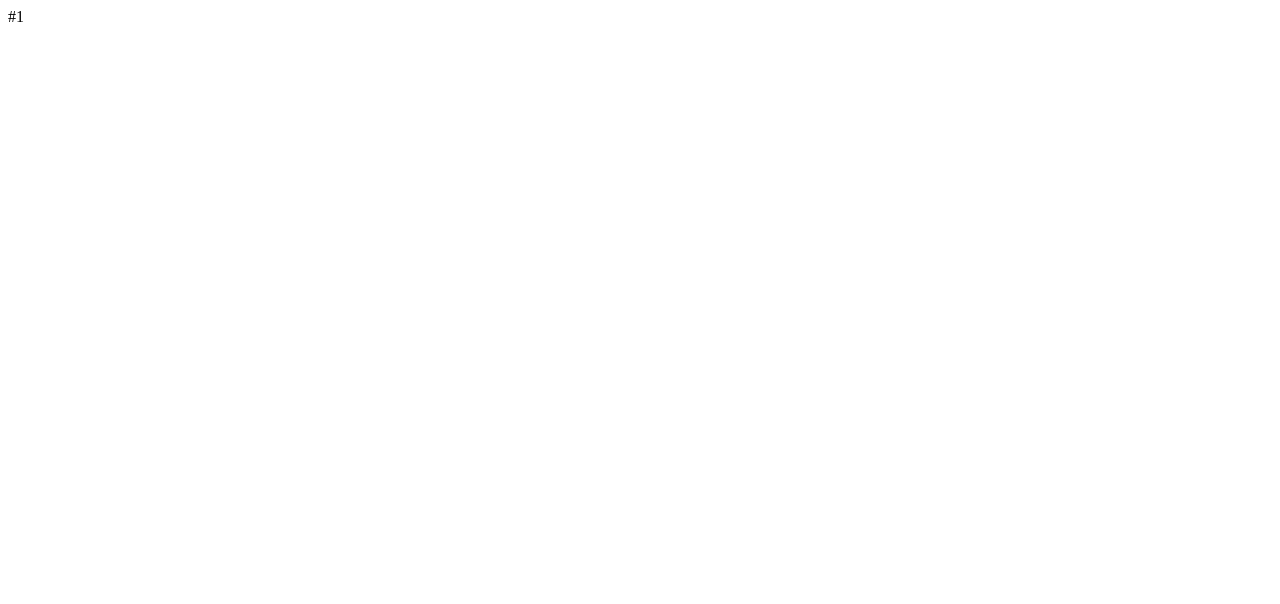
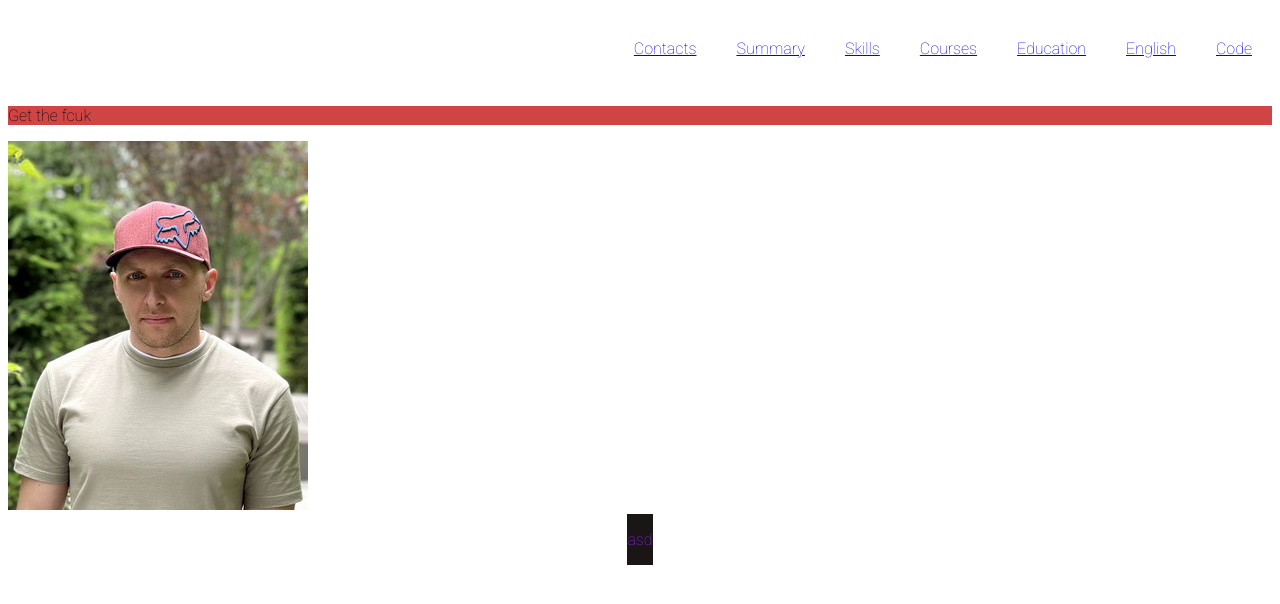
Before and after one commit to iMaxZorky/rsschool-cv, a plain HTML site: page index.html in a window 1280 px wide. Drawn offline with Linux system fonts and the light colour scheme.

Commit message:
update: add picture and base blocks

```diff
--- a/index.html
+++ b/index.html
@@ -1 +1,46 @@
-#1
+<!DOCTYPE html>
+<html lang="en">
+<head>
+    <meta charset="UTF-8">
+    <meta http-equiv="X-UA-Compatible" content="IE=edge">
+    <meta name="viewport" content="width=device-width, initial-scale=1.0">
+    <title>CV</title>
+    <link rel="stylesheet" href="style.css">
+    <link rel="icon" href="assets/favicon.ico">
+    <link rel="preconnect" href="https://fonts.googleapis.com">
+    <link rel="preconnect" href="https://fonts.gstatic.com" crossorigin>
+    <link rel="stylesheet" href="https://fonts.googleapis.com/css2?family=Roboto:wght@100&display=swap">
+</head>
+<body>
+  <header class="header">
+    <div class="container">
+      <nav>
+        <ul class="nav-list">
+          <li class="nav-item"><a href="#contacts" class="nav-link">Contacts</a></li>
+          <li class="nav-item"><a href="#summary" class="nav-link">Summary</a></li>
+          <li class="nav-item"><a href="#skills" class="nav-link">Skills</a></li>
+          <li class="nav-item"><a href="#courses" class="nav-link">Courses</a></li>
+          <li class="nav-item"><a href="#education" class="nav-link">Education</a></li>
+          <li class="nav-item"><a href="#english" class="nav-link">English</a></li>
+          <li class="nav-item"><a href="#code" class="nav-link">Code</a></li>
+        </ul>
+      </nav>
+    </div>
+  </header>
+  <main class="main">
+    <div class="container">
+      <p class="paragraph">Get the fcuk</p>
+    </div>
+    <div class="container">
+      <img class="my-photo" src="./assets/img/img.jpg" alt="my photo">
+
+    </div>
+
+  </main>
+  <footer class="footer">
+    <div class="container-footer">
+      <p class="p">asd</p>
+    </div>
+  </footer>
+</body>
+</html>
--- a/style.css
+++ b/style.css
@@ -1 +1,48 @@
-#2
+* {
+  box-sizing: border-box;
+}
+
+html {
+/* Плавная прокрутка */
+  scroll-behavior: smooth;
+}
+
+body {
+  display: flex;
+  flex-direction: column;
+  justify-content: space-between;
+
+  font-family: 'Roboto', sans-serif;
+}
+
+.nav-list {
+  display: flex;
+  justify-content: flex-end;
+  align-items: center;
+
+  list-style: none;
+}
+
+.nav-link {
+  padding: 0 20px;
+  line-height: 50px;
+}
+
+.container {
+  max-width: 1440px;
+  margin: 0 auto;
+}
+
+.footer {
+  max-width: 1440px;
+  margin: 0 auto;
+  display: flex;
+  background-color: rgb(27, 22, 22);
+}
+
+.paragraph {
+  background-color: rgb(207, 69, 69);
+}
+.p {
+    color: blueviolet;
+}
```
Also changed, not shown: assets/favicon.ico (added), assets/img/img.jpg (added).
